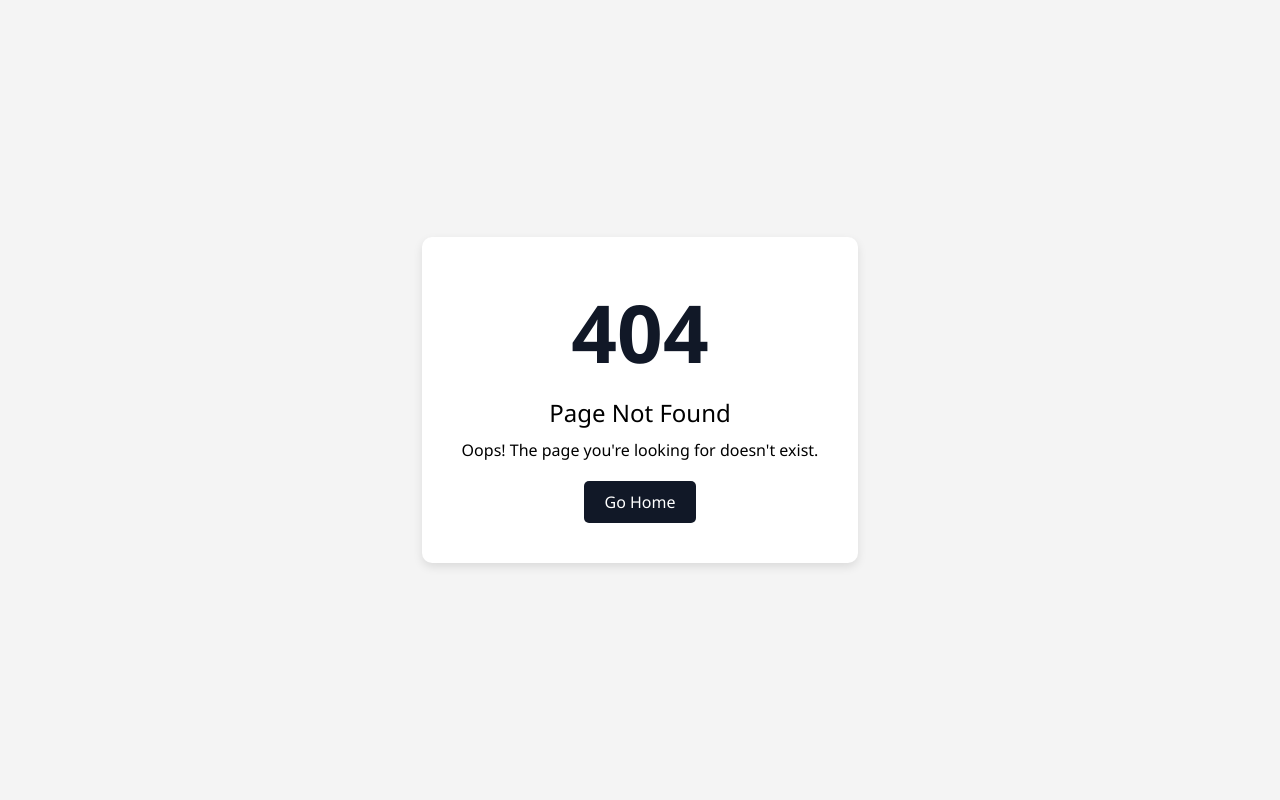
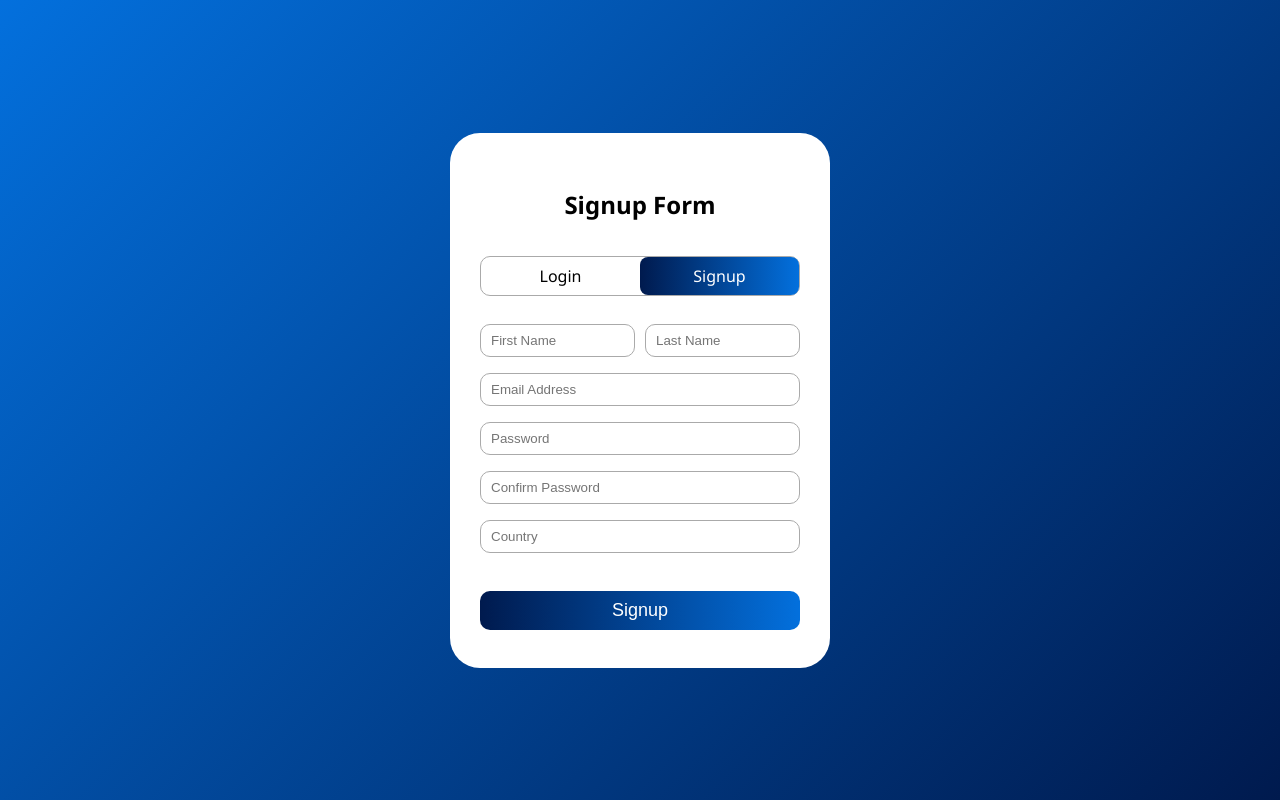
Before and after one commit to Unfathomable-08/Ecommerce-MERN, a React (Vite) app: page /signup in a window 1280 px wide. Before the commit this address had no page. Built offline with nearby package versions, Linux system fonts and the light colour scheme.

Commit message:
initial commit

```diff
--- a/src/App.jsx
+++ b/src/App.jsx
@@ -6,6 +6,7 @@ import Checkout from './Pages/Checkout'
 import { ToastContainer } from 'react-toastify'
 import ConfirmOrder from './Pages/ConfirmOrder'
 import Login from './Pages/Login'
+import Signup from './Pages/Signup'
 import NotFound from './Pages/Notfound'
 
 const App = () => {
@@ -18,6 +19,7 @@ const App = () => {
           <Route path='/details' element={<Checkout/>}/>
           <Route path='/checkout' element={<ConfirmOrder/>}/>
           <Route path='/login' element={<Login/>}/>
+          <Route path='/signup' element={<Signup/>}/>
           <Route path='*' element={<NotFound/>}/>
         </Routes>
     </div>
--- a/src/Pages/Login.jsx
+++ b/src/Pages/Login.jsx
@@ -2,6 +2,7 @@ import React, { useEffect, useState } from 'react'
 import '../Styles/Login.css'
 import { useForm } from 'react-hook-form';
 import { Link, useNavigate } from 'react-router-dom'
+import axios from 'axios';
 
 const Login = () => {
 
@@ -17,8 +18,23 @@ const Login = () => {
   useEffect(()=>{
     if (formData !== ''){
         localStorage.setItem('email', formData.email)
-        navigate('/')
     }
+
+    const fetchData = async () => {
+      if (formData !== "") {
+        try {
+          const res = await axios.post('http://127.0.0.1:5050/api/login', formData);
+          if (res.status === 200){
+            localStorage.setItem("token", res.token);
+            return navigate('/');
+          }
+        } catch (error) {
+          alert('An error occured while sending data!')
+          console.error(error);
+        }
+      }
+    };
+    fetchData();
   },[formData])
 
   return (
@@ -28,6 +44,7 @@ const Login = () => {
           <h2>Login Form</h2>
           <div className="toggler">
             <div className="active"><Link className="active-link" to='/login'>Login</Link></div>
+            <div><Link className="link" to='/signup'>Signup</Link></div>
           </div>
 
             <input
@@ -48,8 +65,8 @@ const Login = () => {
               {...register('password', {
                 required: 'Password is required',
                 minLength: {
-                  value: 8,
-                  message: 'Password must be at least 8 characters long'
+                  value: 4,
+                  message: 'Password must be at least 4 characters long'
                 },
                 maxLength: {
                   value: 30,
--- /dev/null
+++ b/src/Pages/Signup.jsx
@@ -0,0 +1,136 @@
+import React, { useState, useEffect } from 'react';
+import '../Styles/Login.css';
+import { useForm } from 'react-hook-form';
+import axios from 'axios';
+import { Link, useNavigate } from 'react-router-dom';
+
+const Signup = () => {
+  const navigate = useNavigate();
+  const [formData, setFormData] = useState('');
+  const { register, handleSubmit, setError, formState: { errors, isSubmitting } } = useForm();
+
+  const submitFn = (data) => {
+    setFormData(data);
+  };
+
+  useEffect(() => {
+    const fetchData = async () => {
+      if (formData !== "") {
+        if (formData.password == formData.rePassword){
+          try {
+            const res = await axios.post('http://127.0.0.1:5050/api/signup', formData);
+            console.log(res)
+            if (res.status === 201){
+              localStorage.setItem("token", res.token);
+              return navigate('/login');
+            }
+          } catch (error) {
+            alert('An error occured while sending data!')
+            console.log(error);
+          }
+        }
+        else {
+          setError('rePassword', {
+              type: "manual",
+              message: "Confirm passowrd is not same as password entered"
+            }
+          )
+        }
+      }
+    };
+    fetchData();
+  }, [formData]);
+
+  return (
+    <div className='login-page'>
+      <div className="login-container">
+        <form onSubmit={handleSubmit(submitFn)}>
+          <h2>Signup Form</h2>
+          <div className="toggler">
+            <div className=""><Link className="link" to='/login'>Login</Link></div>
+            <div className="active"><Link className="active-link" to='/signup'>Signup</Link></div>
+          </div>
+
+          <div className="name-input">
+            <input
+              type="text"
+              placeholder='First Name'
+              {...register('first_name', {
+                required: 'Name is required'
+              })}
+              />
+            <input
+              type="text"
+              placeholder='Last Name'
+              {...register('last_name', {
+                required: 'Name is required'
+              })}
+              />
+              {errors.fname && <p className='error'>{errors.fname.message}</p>}
+              {errors.lname && <p className='error'>{errors.lname.message}</p>}
+          </div>
+
+          <input
+            type="email"
+            placeholder='Email Address'
+            {...register('email', {
+              required: 'Email is required',
+              pattern: {
+                value: /^[A-Za-z0-9._%+-]+@[A-Za-z0-9.-]+\.[A-Za-z]{2,}$/,
+                message: 'Invalid email address'
+              }
+            })}
+          />
+          {errors.email && <p className='error'>{errors.email.message}</p>}
+
+          <input
+            type="text"
+            placeholder='Password'
+            {...register('password', {
+              required: 'Password is required',
+              minLength: {
+                value: 4,
+                message: 'Password must be at least 4 characters long'
+              },
+              maxLength: {
+                value: 30,
+                message: 'Password must be less than 30 characters'
+              }
+            })}
+          />
+          {errors.password && <p className='error'>{errors.password.message}</p>}
+
+          <input
+            type="text"
+            placeholder='Confirm Password'
+            {...register('rePassword', {
+              required: 'Password is required',
+              minLength: {
+                value: 4,
+                message: 'Password must be at least 4 characters long'
+              },
+              maxLength: {
+                value: 30,
+                message: 'Password must be less than 30 characters'
+              }
+            })}
+          />
+          {errors.rePassword && <p className='error'>{errors.rePassword.message}</p>}
+
+          <input
+            type="text"
+            placeholder='Country'
+            {...register('country', {
+              required: 'Country name is required',
+            })}
+          />
+          {errors.country && <p className='error'>{errors.country.message}</p>}
+
+          <input type="submit" value='Signup' disabled={isSubmitting} />
+        </form>
+      </div>
+    </div>
+  );
+}
+
+export default Signup;
```
Also changed, not shown: api/config/db.js (added, +13 -0 lines), api/index.js (added, +15 -0 lines), api/package.json (added, +20 -0 lines), api/routes/users.js (added, +89 -0 lines), 2 other files (tests, documents, lock files or other folders).
